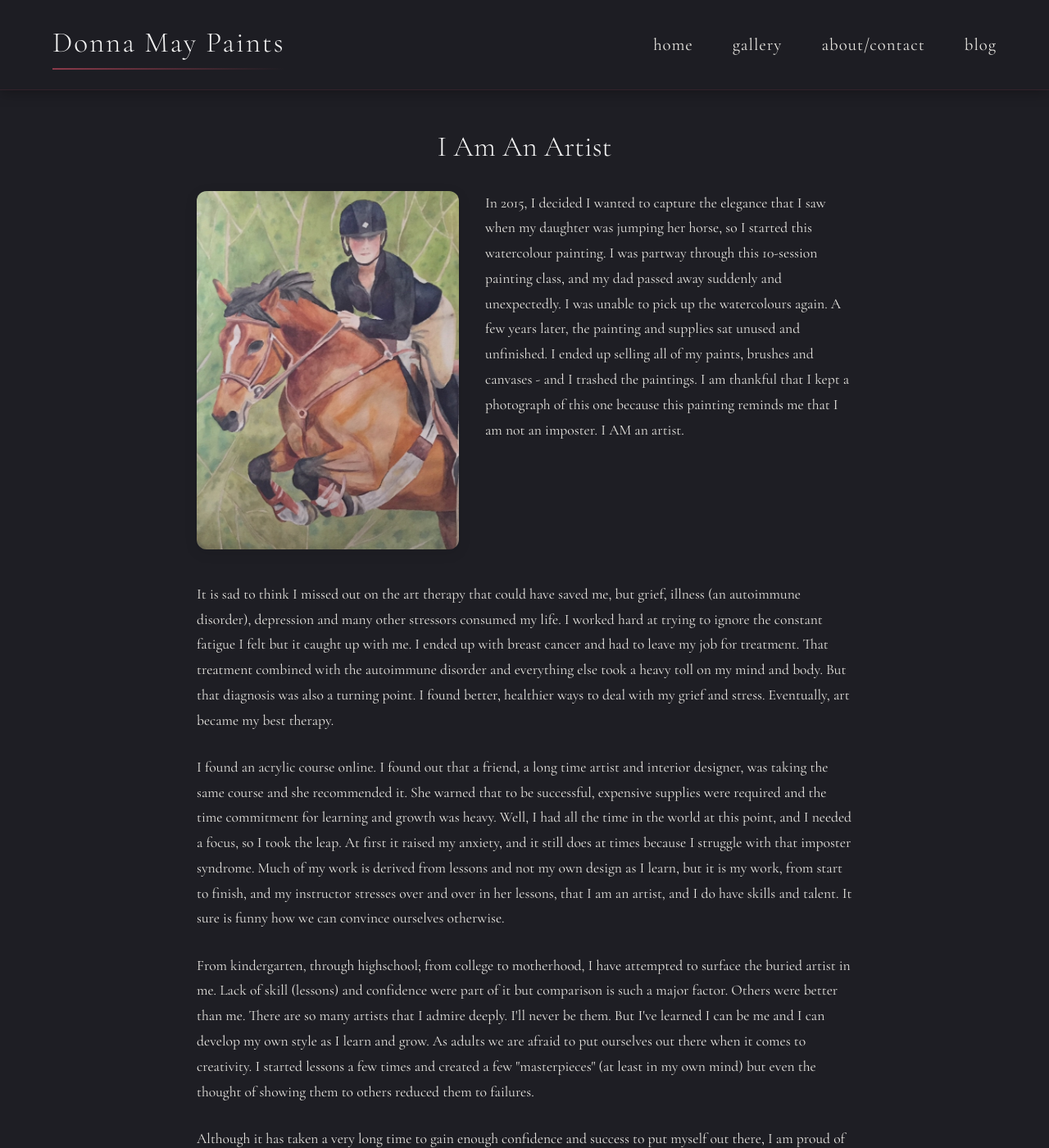
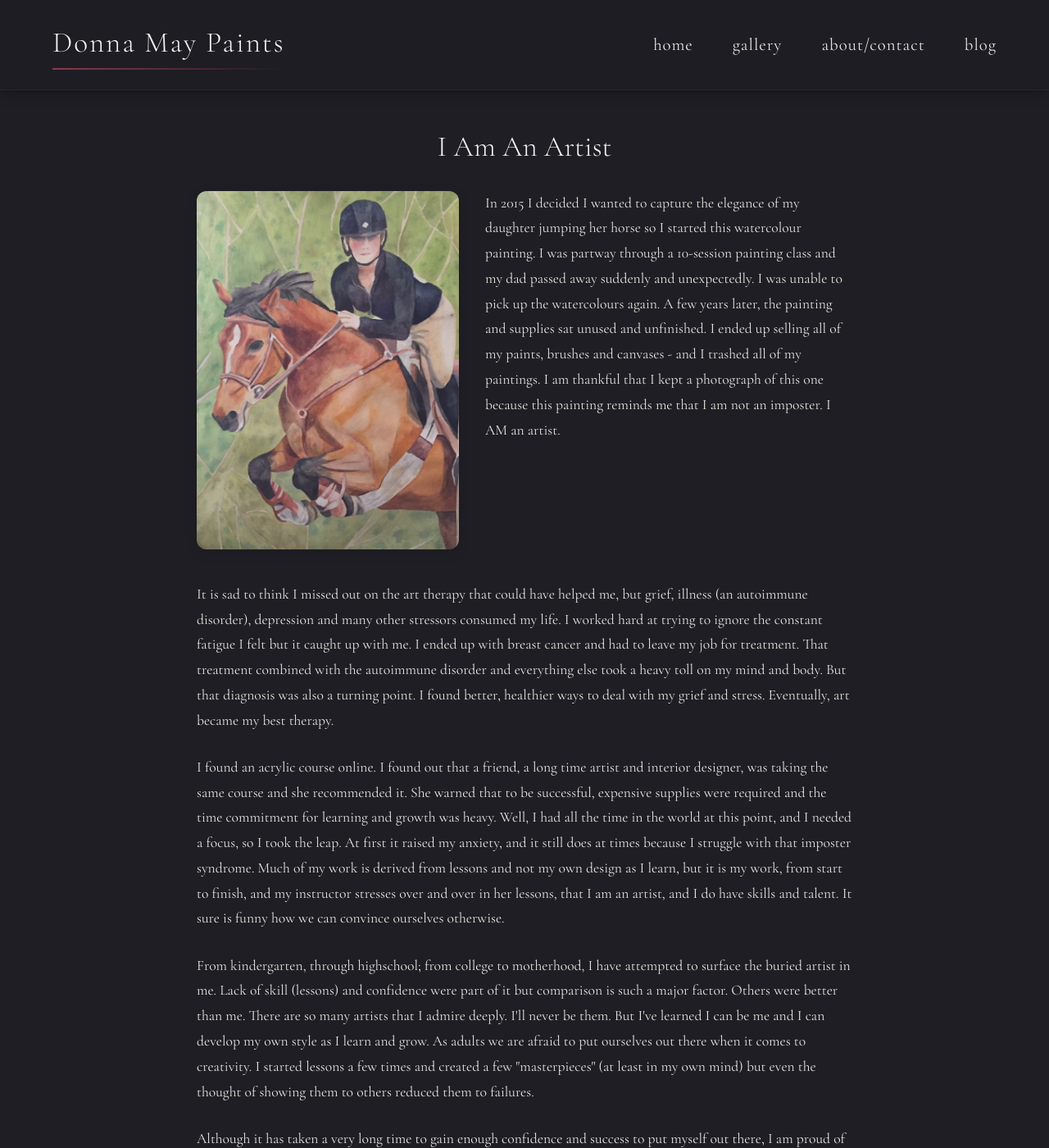
Before and after one commit to donnamaypaints/paint, a Jekyll site: the page built from _posts/2025-05-14-i-am-an-artist.md, in a window 1280 px wide and 1400 px high. Shown: the whole window at 82% size. Built offline with Jekyll 4.4.1, drawn with Linux system fonts in a browser that asks for light colours.

Commit message:
some fixes to blog post

```diff
--- a/_posts/2025-05-14-i-am-an-artist.md
+++ b/_posts/2025-05-14-i-am-an-artist.md
@@ -16,13 +16,13 @@ image: /images/amyhorse.jpeg # Image for listings and social media
   <img src="{{ '/images/amyhorse.jpeg' | relative_url }}" alt="My daughter, Amy, and her horse" class="post-hero-img" />
   <div class="post-hero-text">
     <p>
-      In 2015, I decided I wanted to capture the elegance that I saw when my daughter was jumping her horse, so I started this watercolour painting. I was partway through this 10-session painting class, and my dad passed away suddenly and unexpectedly. I was unable to pick up the watercolours again. A few years later, the painting and supplies sat unused and unfinished. I ended up selling all of my paints, brushes and canvases - and I trashed the paintings. I am thankful that I kept a photograph of this one because this painting reminds me that I am not an imposter. I AM an artist.
+      In 2015 I decided I wanted to capture the elegance of my daughter jumping her horse so I started this watercolour painting. I was partway through a 10-session painting class and my dad passed away suddenly and unexpectedly. I was unable to pick up the watercolours again. A few years later, the painting and supplies sat unused and unfinished. I ended up selling all of my paints, brushes and canvases - and I trashed all of my paintings. I am thankful that I kept a photograph of this one because this painting reminds me that I am not an imposter. I AM an artist.
     </p>
   </div>
 </div>
 
 <p>
-It is sad to think I missed out on the art therapy that could have saved me, but grief, illness (an autoimmune disorder), depression and many other stressors consumed my life. I worked hard at trying to ignore the constant fatigue I felt but it caught up with me. I ended up with breast cancer and had to leave my job for treatment. That treatment combined with the autoimmune disorder and everything else took a heavy toll on my mind and body. But that diagnosis was also a turning point. I found better, healthier ways to deal with my grief and stress. Eventually, art became my best therapy.
+It is sad to think I missed out on the art therapy that could have helped me, but grief, illness (an autoimmune disorder), depression and many other stressors consumed my life. I worked hard at trying to ignore the constant fatigue I felt but it caught up with me. I ended up with breast cancer and had to leave my job for treatment. That treatment combined with the autoimmune disorder and everything else took a heavy toll on my mind and body. But that diagnosis was also a turning point. I found better, healthier ways to deal with my grief and stress. Eventually, art became my best therapy.
 </p>
 
 <p>
```
Also changed, not shown: 1 other file.
